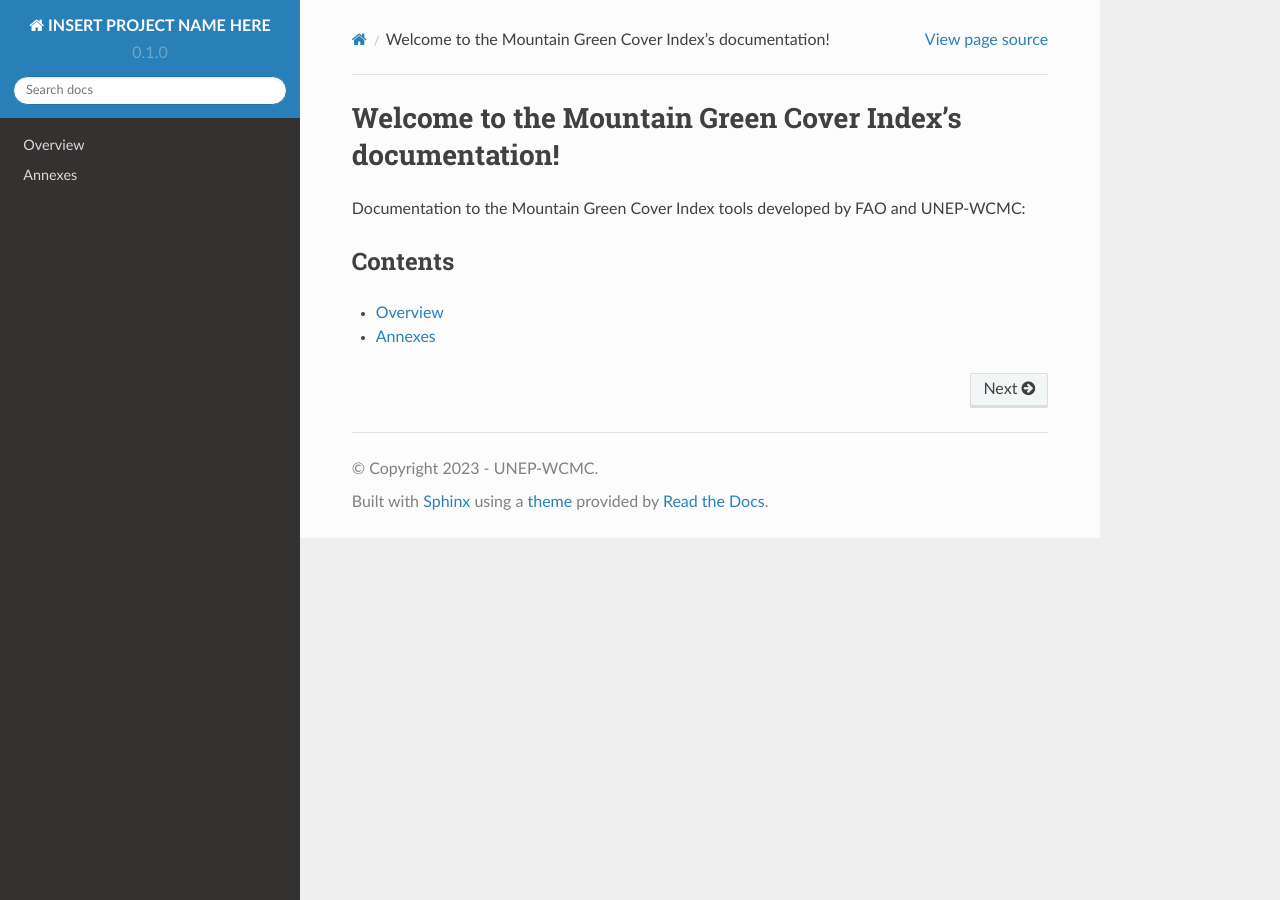
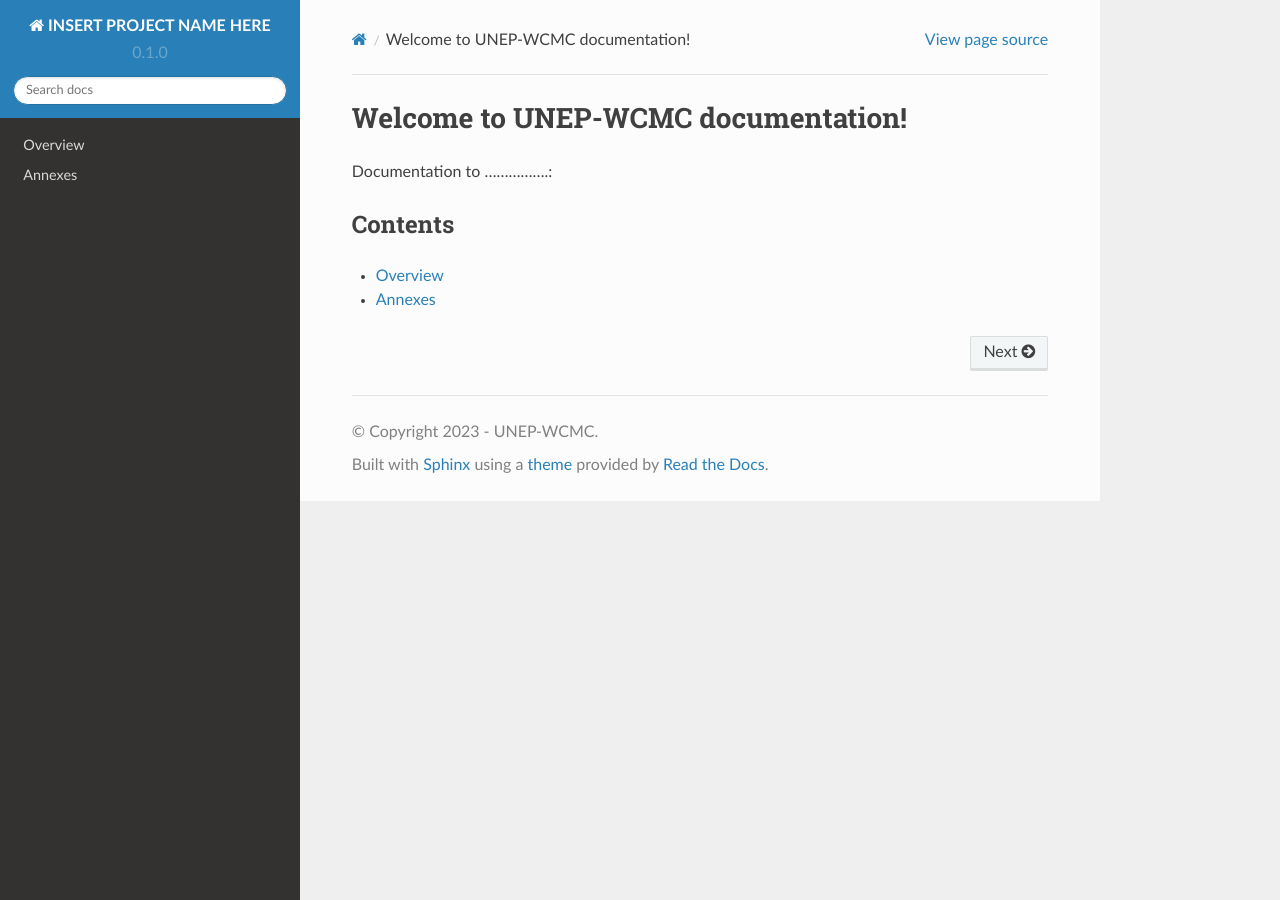
Before and after one commit to corinnar/ReadTheDocsTemplate, a Sphinx documentation site: the page built from docs/source/index.rst, in a window 1280 px wide. Built offline with Sphinx 7.4.7 and the Read the Docs theme 2.0.0, drawn with Linux system fonts in a browser that asks for light colours.

Commit message:
Update index.rst

```diff
--- a/docs/source/index.rst
+++ b/docs/source/index.rst
@@ -1,7 +1,7 @@
-Welcome to the Mountain Green Cover Index's documentation!
+Welcome to UNEP-WCMC documentation!
 ==========================================================
 
-Documentation to the Mountain Green Cover Index tools developed by FAO and UNEP-WCMC:
+Documentation to ................:
 
 Contents
 --------
```
